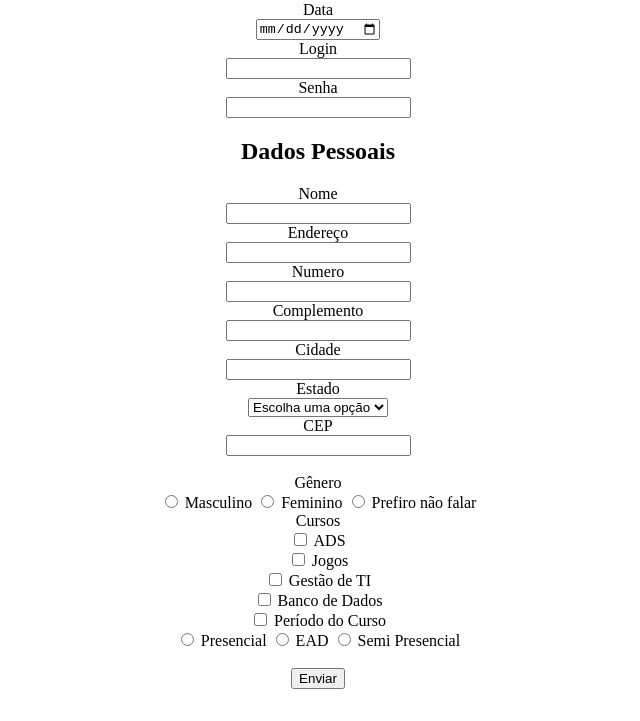
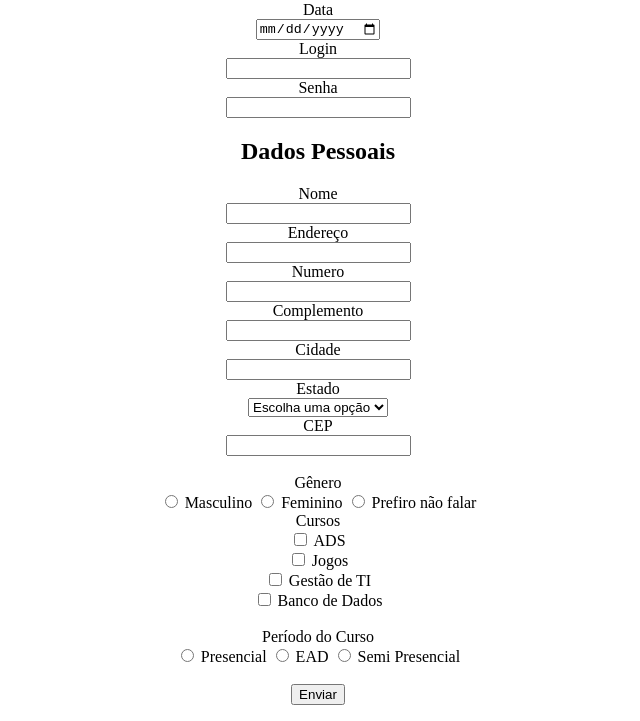
Before and after one commit to Bigeus/AnaliseSistemasL1, a plain HTML site: page Formulario/index.html in a window 1280 px wide. Shown: the part 79-800 px from the top of the page, without its empty margins (322-962 px from the left). Drawn offline with Linux system fonts and the light colour scheme.

Commit message:
last update on formulario

```diff
--- a/Formulario/index.html
+++ b/Formulario/index.html
@@ -8,6 +8,7 @@
 </head>
 
 <body>
+
     <center>
         <form action="https://www.w3schools.com/action_page.php" method="post">
             <h1>Formulário</h1>
@@ -87,7 +88,7 @@
             <label for="curso1">Gestão de TI</label><br>
             <input type="checkbox" id="curso4" name="bandoDeDados" value="bancoDeDados">
             <label for="curso1">Banco de Dados</label><br>
-            <input type="checkbox" id="curso4" name="bandoDeDados" value="bancoDeDados">
+           <br>
             <label for="presencial">Período do Curso</label>
             <br>
             <input type="radio" id="presencial" name="periodosCursos">
```
